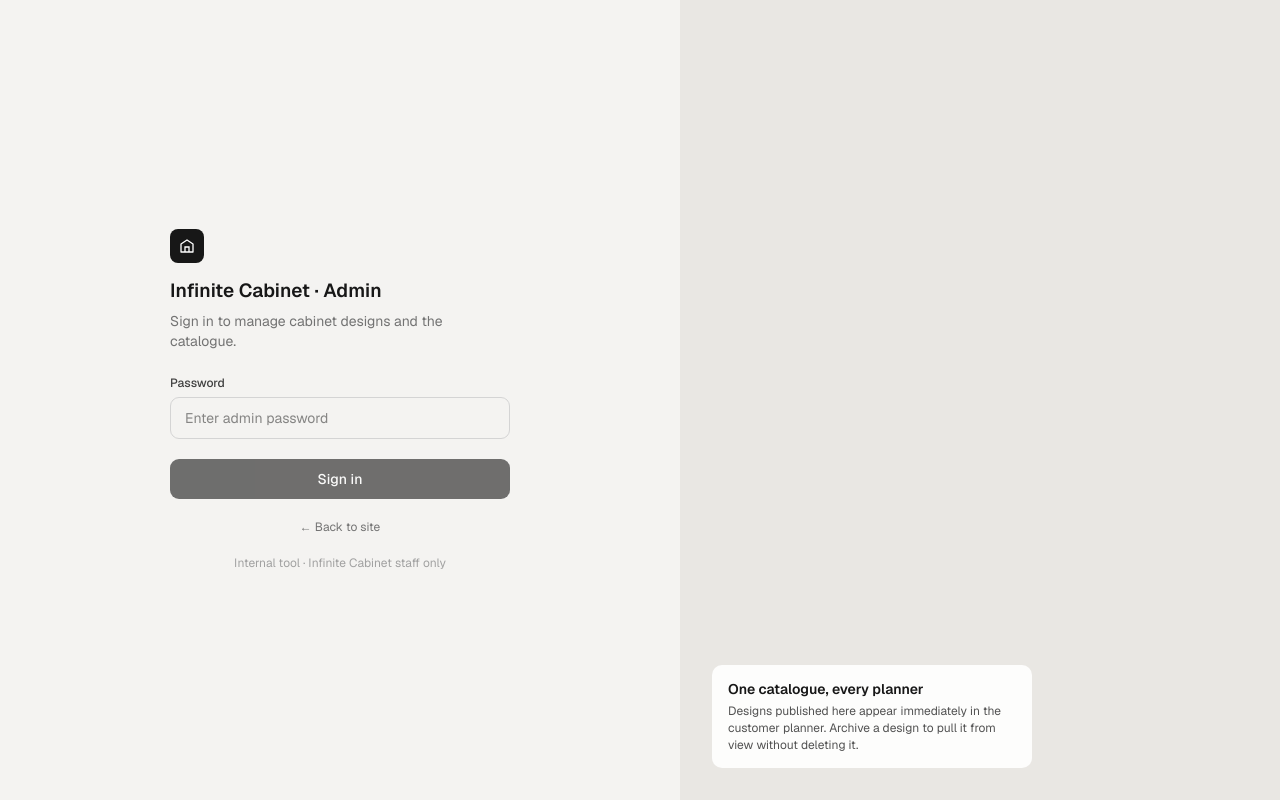
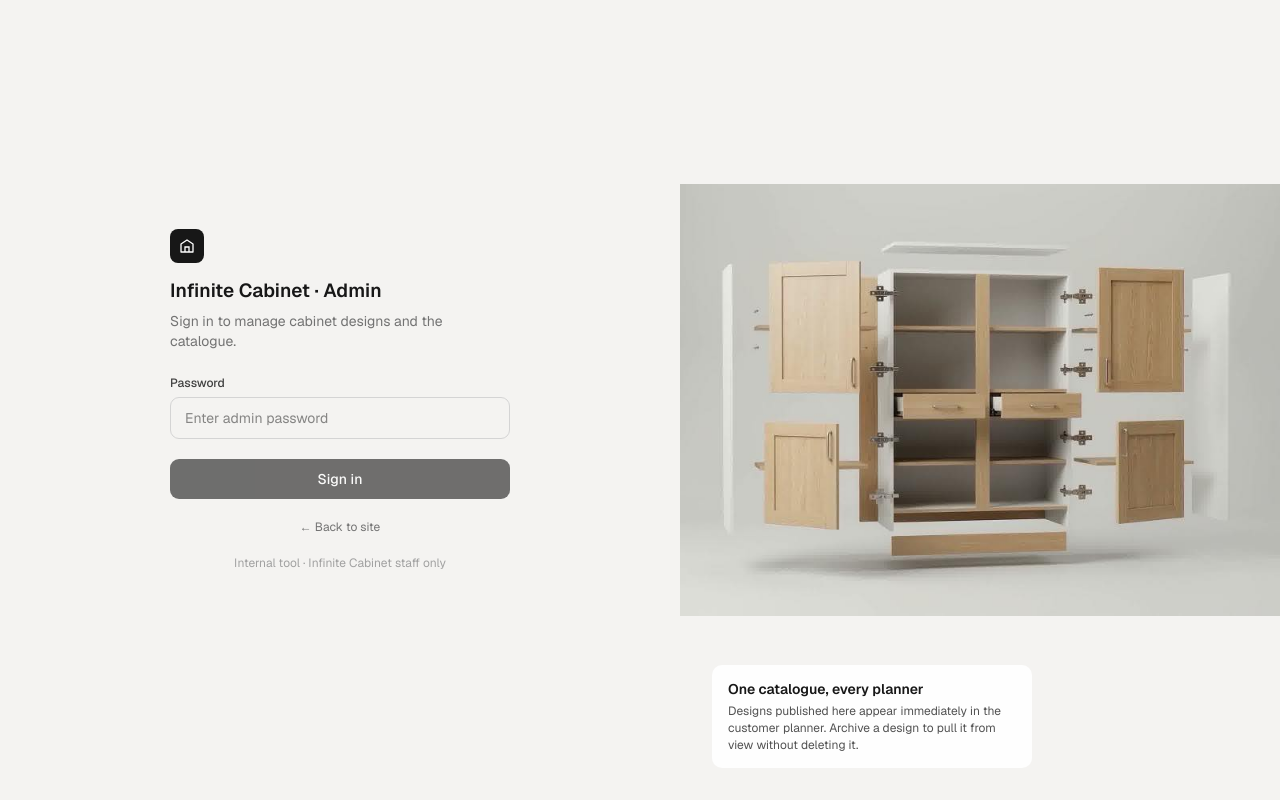
Before and after one commit to DevNinjawork998/3d-cabinet-webapp, a Next.js app: page /admin/login in a window 1280 px wide. Built offline with nearby package versions, Linux system fonts and the light colour scheme.

Commit message:
feat(admin): update login panel to display exploded cabinet frame

```diff
--- a/src/app/[lang]/page.tsx
+++ b/src/app/[lang]/page.tsx
@@ -32,19 +32,6 @@ const ACCENT = "#2c5f47";
 const PAPER = "#e9e7e3";
 const RAISED = "#fdfcfb";
 const RULE = "#d9d5cd";
-
-/**
- * How the hero's cabinet stage meets the page. See the stage's own comment —
- * the frames are vignetted, so the edge has to dissolve rather than stop, into
- * the `data-hero-ground` wash in `globals.css`.
- *
- * `closest-side` is load-bearing: the default sizing is `farthest-corner`,
- * which puts the box's own edges at 71% of the gradient and therefore inside
- * any opaque stop worth having — a mask that leaves four hard edges exactly
- * where it was added to remove them.
- */
-const HERO_STAGE_MASK =
-	"radial-gradient(ellipse closest-side at 50% 50%, #000 0 74%, transparent 100%)";
 
 const rm = (amount: number) =>
 	amount.toLocaleString("en-MY", {
@@ -256,11 +243,12 @@ export default async function Home({
 			    there. Underneath is a plain `<img>` of frame 0, the cabinet assembled
 			    — which is the honest still, and the LCP element. */}
 			<ScrollTrack viewports={3}>
-				{/* `data-hero-ground` is a gradient in `globals.css` rather than a
-				    style here, because it has to follow the stage across the
-				    breakpoint and an inline style cannot hold a media query. */}
+				{/* The ground and the stage's mask are both in `globals.css`: they
+				    are shared with the admin sign-in panel, and the ground has to
+				    follow the stage across a breakpoint, which an inline style
+				    cannot express. */}
 				<section
-					data-hero-ground
+					data-cabinet-ground="hero"
 					className="relative isolate flex h-full w-full items-center overflow-hidden"
 				>
 					{/* The stage. Full width where the copy sits over it, the right
@@ -272,21 +260,14 @@ export default async function Home({
 					    it exactly and its edge and the box's are the same edge — which
 					    is what lets one mask handle both.
 
-					    That mask is structural, not decoration. The render carries a
-					    studio vignette, so the frame's grey is several shades off
-					    the section's at its corners and any hard boundary reads as a
-					    rectangle pasted onto the page. It stays fully opaque across
-					    the cabinet's own width at full explosion and only dissolves
-					    in the empty studio margin outside it. The
+					    The mask on it is structural, not decoration — see
+					    `[data-cabinet-stage]` in `globals.css`. The
 					    poster and the canvas share this one box so the still and the
 					    sequence land in exactly the same place — otherwise the
 					    cabinet would jump the moment the first frame decoded. */}
 					<div
+						data-cabinet-stage
 						className="-z-20 -right-[18%] absolute bottom-[14%] aspect-[16/9] w-[136%] lg:-translate-y-1/2 lg:top-1/2 lg:right-0 lg:bottom-auto lg:w-[68%]"
-						style={{
-							maskImage: HERO_STAGE_MASK,
-							WebkitMaskImage: HERO_STAGE_MASK,
-						}}
 					>
 						{/* biome-ignore lint/performance/noImgElement: ships in the repo,
 						    and it has to share a box with a canvas next/image can't size */}
--- a/src/app/admin/login/page.tsx
+++ b/src/app/admin/login/page.tsx
@@ -3,6 +3,7 @@
 import Link from "next/link";
 import { useRouter } from "next/navigation";
 import { useState } from "react";
+import { HERO_EXPLODED_FRAME, heroFrameSrc } from "@/lib/scroll/sequence";
 
 export default function AdminLoginPage() {
 	const router = useRouter();
@@ -103,7 +104,32 @@ export default function AdminLoginPage() {
 				</form>
 			</div>
 
-			<div className="relative hidden flex-1 items-center justify-center overflow-hidden bg-[#e9e7e3] md:flex">
+			{/* The panel was an empty grey half-screen. It now carries the same
+			    render the homepage scrubs through, stopped on its last frame — the
+			    cabinet fully apart. That is the honest picture of what is behind
+			    this password: not a kitchen, a catalogue of parts.
+
+			    Static, and one file. There is no sequence here — nothing scrolls
+			    on a sign-in screen, and the other seventy-one frames would be
+			    1.7 MB spent on a page three people ever see. */}
+			<div
+				data-cabinet-ground="panel"
+				className="relative hidden flex-1 items-center justify-center overflow-hidden md:flex"
+			>
+				<div
+					data-cabinet-stage
+					className="-translate-x-1/2 -translate-y-1/2 pointer-events-none absolute top-1/2 left-1/2 aspect-[16/9] w-[128%] max-w-none"
+				>
+					{/* biome-ignore lint/performance/noImgElement: ships in the repo,
+					    and next/image would only re-encode a JPEG that is already
+					    sized for exactly this box */}
+					<img
+						src={heroFrameSrc(HERO_EXPLODED_FRAME)}
+						alt=""
+						className="h-full w-full object-contain"
+					/>
+				</div>
+
 				<div className="absolute bottom-8 left-8 max-w-[320px] rounded-[10px] bg-white/90 px-4 py-3.5">
 					<p className="font-semibold text-sm">One catalogue, every planner</p>
 					<p className="mt-1 text-[12px] text-neutral-600 leading-[17px]">
--- a/src/lib/scroll/sequence.ts
+++ b/src/lib/scroll/sequence.ts
@@ -26,6 +26,13 @@ export const HERO_FRAME_WIDTH = 960;
  * pile of parts mid-flight.
  */
 export const HERO_POSTER_FRAME = 0;
+
+/**
+ * The last frame — the cabinet fully apart, every door, hinge and drawer box
+ * hanging in the air. It is the still the admin surface signs in against,
+ * because a catalogue of parts is exactly what is behind that door.
+ */
+export const HERO_EXPLODED_FRAME = HERO_FRAME_COUNT - 1;
 
 export const heroFrameSrc = (index: number): string =>
 	`/hero-frames/${String(index).padStart(3, "0")}.jpg`;
```
